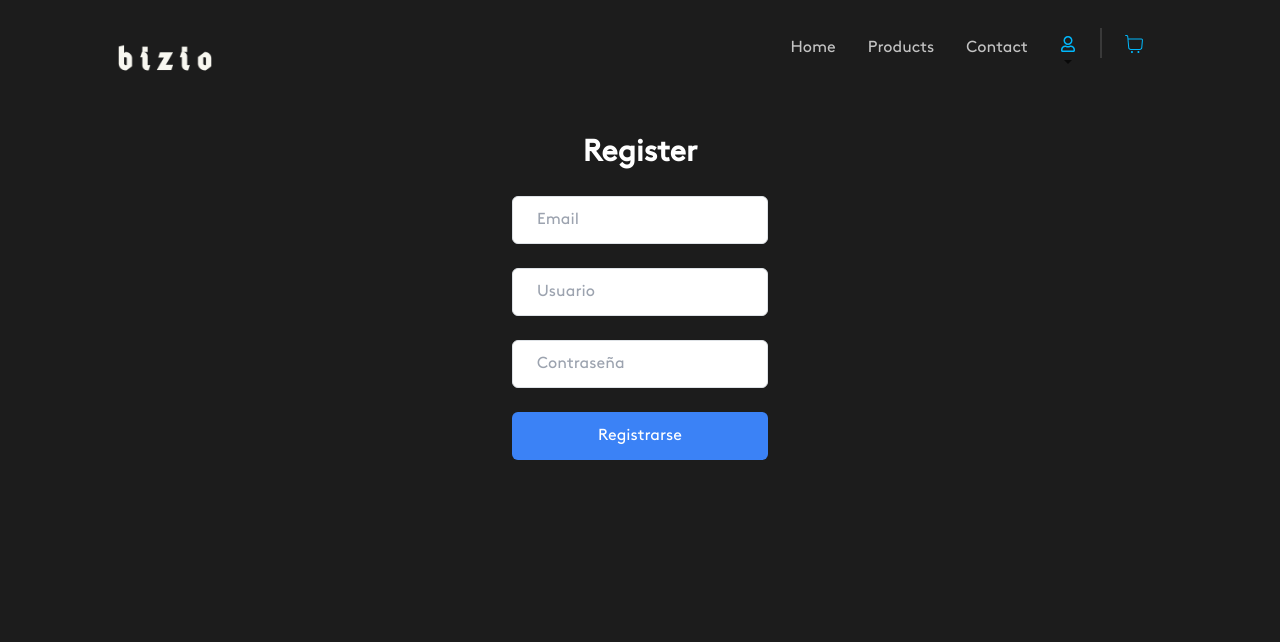
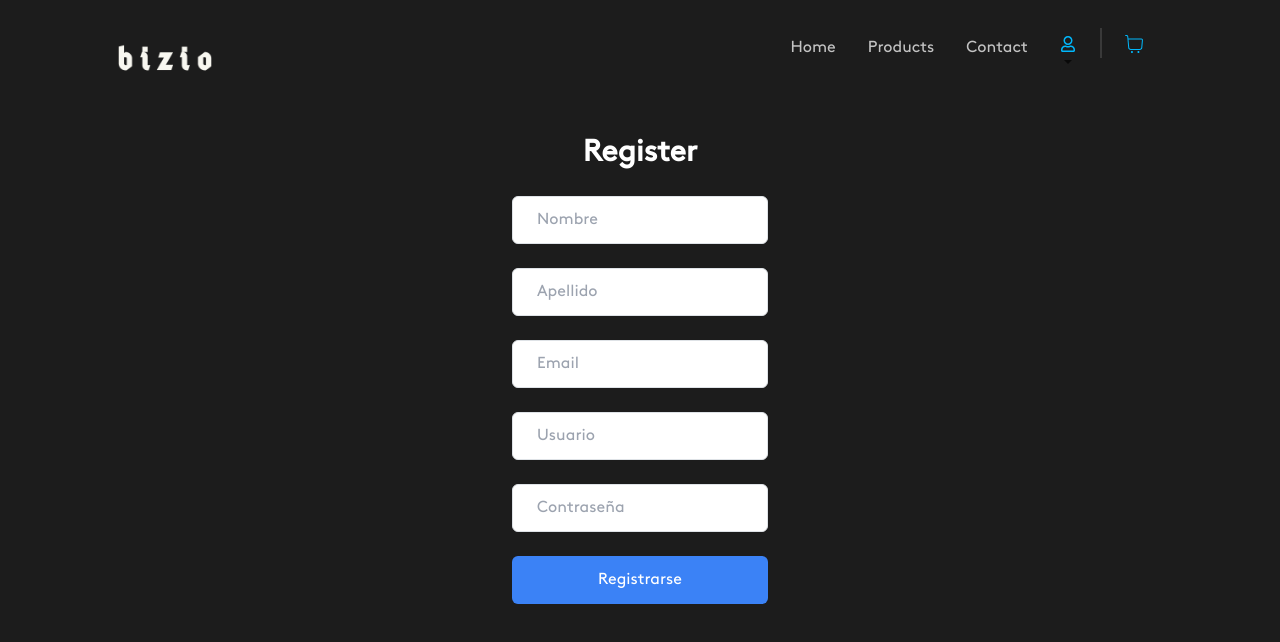
Before and after one commit to ivolevy/grupo7-tpo, a React (Vite) app: page /register in a window 1280 px wide. Shown: the top 642 px of the page. Built offline with nearby package versions, Linux system fonts and the light colour scheme; a web font is replaced by a local one.

Commit message:
Registro completo

```diff
--- a/src/assets/components/register/RegisterForm.jsx
+++ b/src/assets/components/register/RegisterForm.jsx
@@ -1,73 +1,142 @@
 import { useState } from "react";
 
 export function RegisterForm() {
-	const [error, setError] = useState(false);
+    const [error, setError] = useState(false);
+	const [errorEmail, setErrorInvalidEmail] = useState(false);
+	const [registrationSuccess, setRegistrationSuccess] = useState(false);
+    const [formData, setFormData] = useState({
+        name: "",
+        lastName: "",
+        email: "",
+        user: "",
+        password: ""
+    });
 
-	function setEmail(e) {
-		if (e.length > 8 && e.includes("@")) {
-			sessionStorage.setItem("email", e);
-		}
-	}
+    function handleChange(e) {
+        const { name, value } = e.target;
 
-	function setUser(e) {
-		if (e.length > 8) {
-			sessionStorage.setItem("user", e);
-		}
-	}
-
-	function setPassword(e) {
-		if (e != "") {
-			sessionStorage.setItem("password", e);
-		}
-	}
+        setFormData(prevState => ({
+            ...prevState,
+            [name]: value
+        }));
+    }
 
 	function submitForm(e) {
 		e.preventDefault();
 
-		const pass = sessionStorage.getItem("password");
-		const user = sessionStorage.getItem("user");
-		const email = sessionStorage.getItem("email");
+		const { name, lastName, email, user, password } = formData;
+		let formValid = true;
 
-		if (pass != "" && user != "" && email != "") {
+		if (!name || name.trim() === "") {
+			setError(true);
+			formValid = false;
+		}
+
+		if (!lastName || lastName.trim() === "") {
+			setError(true);
+			formValid = false;
+		}
+
+		if (!email || email.trim() === "") {
+			setError(true);
+			formValid = false;
+		} else if (!email.includes("@")) {
 			setError(false);
-		} else {
+			setErrorInvalidEmail(true);
+			formValid = false;
+		}
+
+		if (!user || user.trim() === "") {
 			setError(true);
+			formValid = false;
+		}
+
+		if (!password || password.trim() === "") {
+			setError(true);
+			formValid = false;
+		}
+
+		if (formValid) {
+			setError(false);
+			setErrorInvalidEmail(false);
+			setRegistrationSuccess(true);
+			sessionStorage.setItem("name", name);
+			sessionStorage.setItem("lastName", lastName);
+			sessionStorage.setItem("email", email);
+			sessionStorage.setItem("user", user);
+			sessionStorage.setItem("password", password);
+
+			setTimeout(() => {
+				window.location.assign("/login");
+			}, 1500);
 		}
 	}
 
 	return (
 		<section className="flex flex-col items-center justify-center">
-			<h1 className="text-3xl font-bold mb-4 text-white">Register</h1>
-			<form className="flex flex-col items-center justify-center">
+			<h1 className="text-3xl font-bold mb-4 text-white relative z-10">Register</h1>
+			<form className="flex flex-col items-center justify-center" onSubmit={submitForm}>
 				<input
 					type="text"
-					placeholder="Email"
+					name="name"
+					placeholder="Nombre"
 					className="w-64 h-12 px-4 mb-4 rounded-md border border-gray-300 focus:outline-none focus:ring focus:ring-blue-400"
-					onChange={(e) => setEmail(e.target.value)}
+					value={formData.name}
+					onChange={handleChange}
 				/>
 				<input
 					type="text"
+					name="lastName"
+					placeholder="Apellido"
+					className="w-64 h-12 px-4 mb-4 rounded-md border border-gray-300 focus:outline-none focus:ring focus:ring-blue-400"
+					value={formData.lastName}
+					onChange={handleChange}
+				/>
+				<input
+					type="text"
+					name="email"
+					placeholder="Email"
+					className="w-64 h-12 px-4 mb-4 rounded-md border border-gray-300 focus:outline-none focus:ring focus:ring-blue-400"
+					value={formData.email}
+					onChange={handleChange}				/>
+				<input
+					type="text"
+					name="user"
 					placeholder="Usuario"
 					className="w-64 h-12 px-4 mb-4 rounded-md border border-gray-300 focus:outline-none focus:ring focus:ring-blue-400"
-					onChange={(e) => setUser(e.target.value)}
-				/>
+					value={formData.user}
+					onChange={handleChange}				/>
 				<input
 					type="password"
+					name="password"
 					placeholder="Contraseña"
 					className="w-64 h-12 px-4 mb-4 rounded-md border border-gray-300 focus:outline-none focus:ring focus:ring-blue-400"
-					onChange={(e) => setPassword(e.target.value)}
-				/>
+					value={formData.password}
+					onChange={handleChange}				/>
 				<button
 					type="submit"
 					className="w-64 h-12 bg-blue-500 text-white rounded-md hover:bg-blue-600 focus:outline-none focus:ring focus:ring-blue-400"
-					onSubmit={submitForm}
 				>
 					Registrarse
 				</button>
+				{error && (
+				<p className="text-red-600 mt-4">
+					Todos los campos son obligatorios
+				</p>
+				)}
+				{errorEmail && (
+				<p className="text-red-600 mt-2.5">
+					Formato de Email incorrecto
+				</p>
+				)}
 			</form>
-			{error && (
-				<p className="text-red-600 mt-4">Todos los campos son obligatorios</p>
-			)}
+			{registrationSuccess && (
+                <div className="bg-green-200 text-green-700 p-4 rounded-md mt-4">
+                    Registro exitoso
+                </div>
+            )}
+
+
 		</section>
 	);
 }
```
